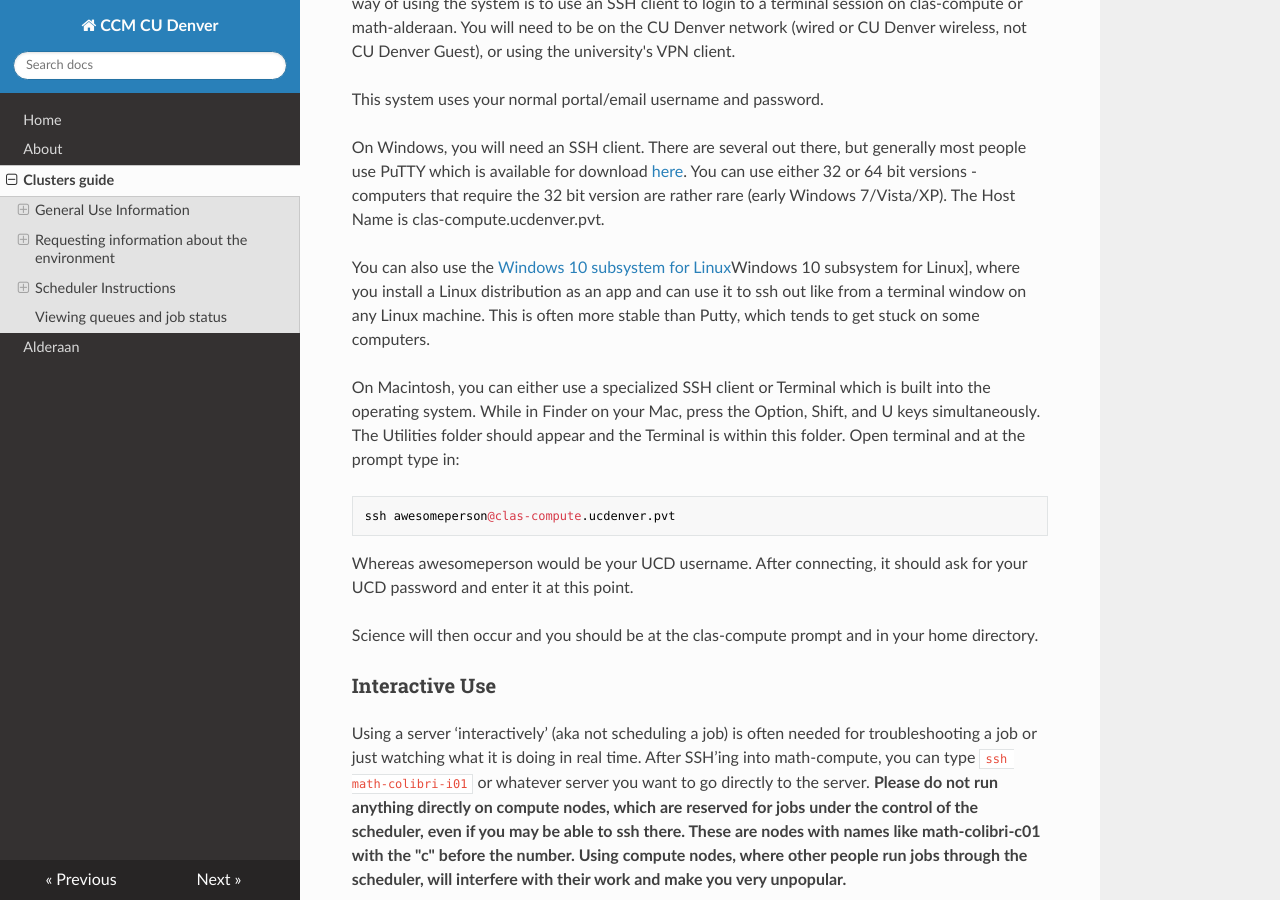
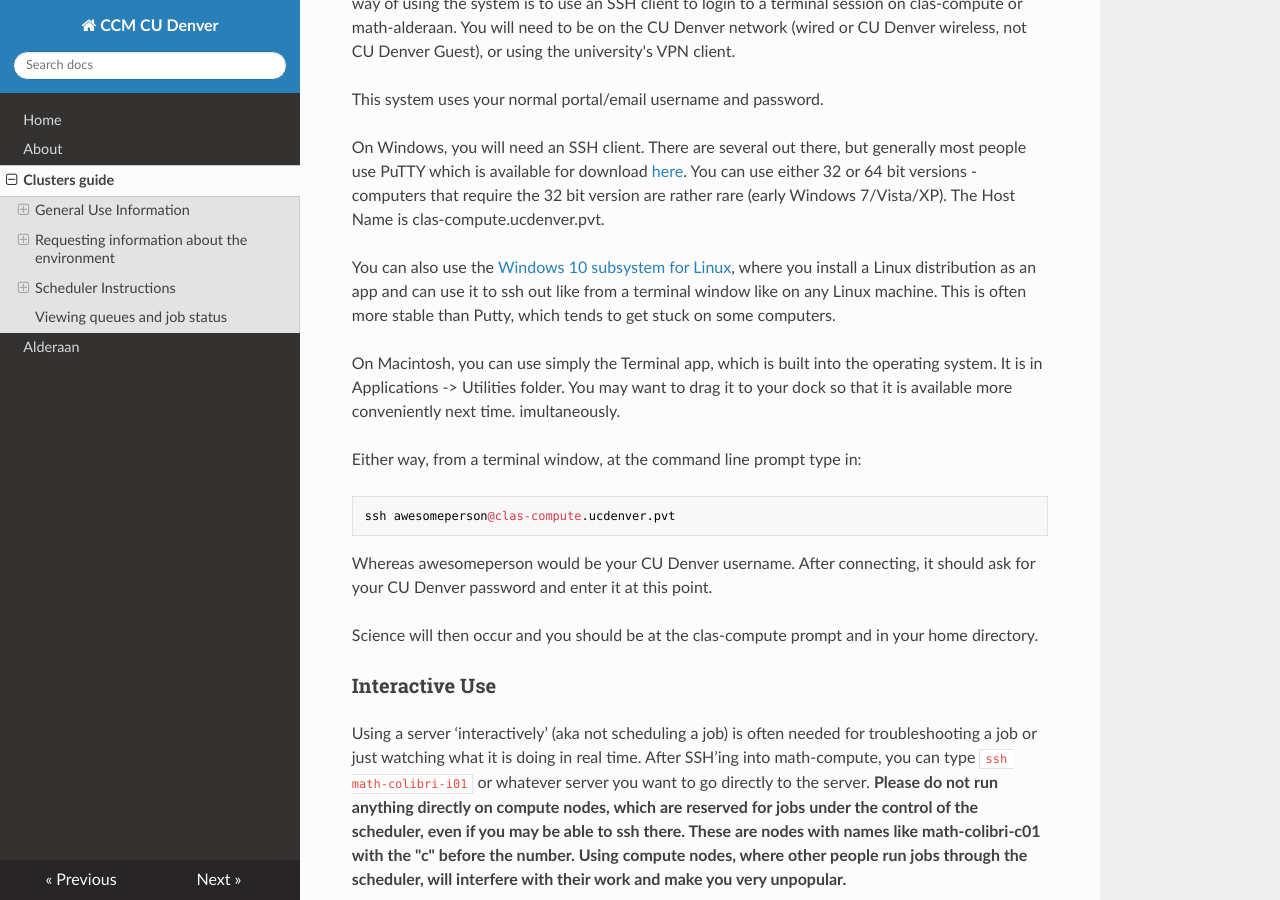
Before and after one commit to ccmucdenver/ccm-docs, an MkDocs documentation site: the page built from docs/clusters_guide.md, in a window 1280 px wide and 900 px high, scrolled down 298 px. Built offline with MkDocs 1.6.1, drawn with Linux system fonts in a browser that asks for light colours; nearby versions of some CDN libraries.

Commit message:
Updating terminal login instructions. Option, Shift, and U keys to open Utilities does not work for me.

```diff
--- a/docs/clusters_guide.md
+++ b/docs/clusters_guide.md
@@ -13,13 +13,17 @@ On Windows, you will need an SSH client. There are several out there, but genera
 [[File:Puttywindows.png|center|PuTTY Windows]]
 -->
 
-You can also use the [Windows 10 subsystem for Linux](https://docs.microsoft.com/en-us/windows/wsl/install-win10)Windows 10 subsystem for Linux], where you install a Linux distribution as an app and can use it to ssh out like from a terminal window on any Linux machine. This is often more stable than Putty, which tends to get stuck on some computers.
+You can also use the [Windows 10 subsystem for Linux](https://docs.microsoft.com/en-us/windows/wsl/install-win10), where you install a Linux distribution as an app and can use it to ssh out like from a terminal window like on any Linux machine. This is often more stable than Putty, which tends to get stuck on some computers.
 
-On Macintosh, you can either use a specialized SSH client or Terminal which is built into the operating system. While in Finder on your Mac, press the Option, Shift, and U keys simultaneously. The Utilities folder should appear and the Terminal is within this folder. Open terminal and at the prompt type in:
+On Macintosh, you can use simply the Terminal app, which is built into the operating system.
+It is in Applications -> Utilities folder. You may want to drag it to your dock so that it is available
+more conveniently next time. imultaneously.
+
+Either way, from a terminal window, at the command line prompt type in:
 
     ssh awesomeperson@clas-compute.ucdenver.pvt
 
-Whereas awesomeperson would be your UCD username. After connecting, it should ask for your UCD password and enter it at this point.
+Whereas awesomeperson would be your CU Denver username. After connecting, it should ask for your CU Denver password and enter it at this point.
 
 Science will then occur and you should be at the clas-compute prompt and in your home directory.
 
```
